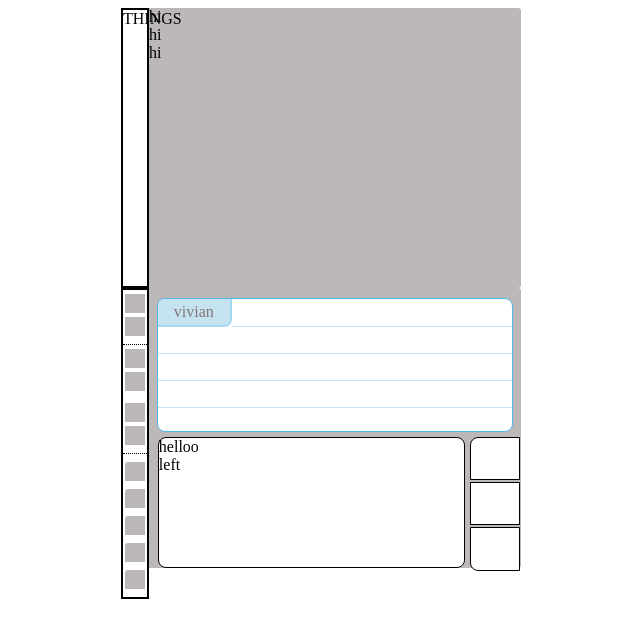
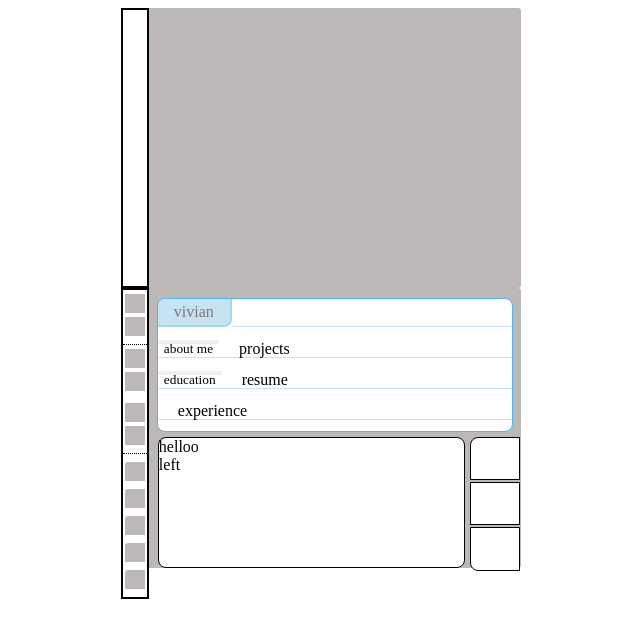
Before and after one commit to vivianc125/picto-portfolio, a React (Create React App) app: page / in a window 1280 px wide. Shown: the top 638 px of the page, without its empty margins (319-959 px from the left). Built offline with nearby package versions, Linux system fonts and the light colour scheme.

Commit message:
scrollable top screen. adding information.

```diff
--- a/src/App.js
+++ b/src/App.js
@@ -1,23 +1,68 @@
 import React, {useState} from 'react';
 
-function sendItem(){
 
-}
 
 function Screen() {
+  const [activeScreen, setActiveScreen] = useState('default');
+  const [history, setHistory] = useState([]);
 
+  function handleClick(type){
+   let content;
+   switch (type) {
+    case 'about':
+        content =
+          <div className="stack">
+            <div className = "row">
+              <div className="screenname"> vivian </div>
+              <div className = "first-line"></div>
+            </div>
+              <div className="screen-lines">
 
+                <p>projects</p>
+              </div>
+              <div className="screen-lines">
+
+                <p>resume</p>
+                </div>
+              <div className="screen-lines"><p>experience</p></div>
+            </div>;
+        break;
+    case 'education':
+      content =
+      <div className="stack">
+        <div className = "row">
+          <div className="screenname"> education </div>
+          <div className = "first-line"></div>
+        </div>
+          <div className="screen-lines">
+            <p>university of houston</p>
+          </div>
+          <div className="screen-lines">
+            <p>b.s. in computer science</p>
+          </div>
+          <div className="screen-lines">
+            <p>may 2024</p>
+          </div>
+        </div>;
+      break;
+    default:
+      content = <div>hi</div>;
+  }
+    setHistory(prevHistory => [...prevHistory, content]);
+  }
+
+  function renderHistory() {
+    return history.map((item, index) => <div className = "screen-base" key={index}>{item}</div>);
+  }
   return (
     <div className="screen">
       <div className="screen-container">
       <div className = "row">
           <div className="stack-left">
-            <div className="test">THINGS</div>
+            <div className="test"></div>
           </div>
-          <div className="stack">
-            <div> hi</div>
-            <div> hi</div>
-            <div> hi</div>
+          <div className="top-stack" >
+            {renderHistory()}
           </div>
         </div>
 
@@ -54,9 +99,16 @@ function Screen() {
                   <div className="screenname"> vivian </div>
                   <div className = "first-line"></div>
                 </div>
-                  <div className="screen-lines"></div>
-                  <div className="screen-lines"></div>
-                  <div className="screen-lines"></div>
+                  <div className="screen-lines">
+                    <button className="about" onClick={() => handleClick('about')}>about me</button>
+                    <p>projects</p>
+                  </div>
+                  <div className="screen-lines">
+                    <button onClick={() => handleClick('education')}>education</button>
+                    <p>resume</p>
+                    </div>
+                  <div className="screen-lines"><p>experience</p></div>
+
                 </div>
               </div>
                 <div className="keyboard">
--- a/src/styles.css
+++ b/src/styles.css
@@ -152,3 +152,29 @@ button{
 .keyboard-right .eraseScreen{
     border-bottom-left-radius: 8px;
 }
+
+.screen-lines p{
+    margin: 0;
+    padding-left:20px;
+    padding-right:70px;
+}
+
+.screen-base{
+    display:flex;
+    height:50%;
+    margin: auto;
+    width: 95%;
+    border: 1px solid rgb(81, 182, 236);
+    border-radius:8px;
+    background-color: white;
+    margin-top:10px;
+}
+.top-stack{
+    position:relative;
+    width:95%;
+    height: 280px;
+    display:flex;
+    flex-direction: column;
+    align-items: right;
+    overflow-y: scroll;
+}
```
